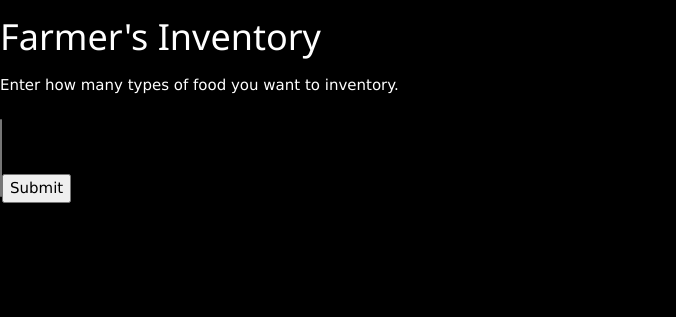
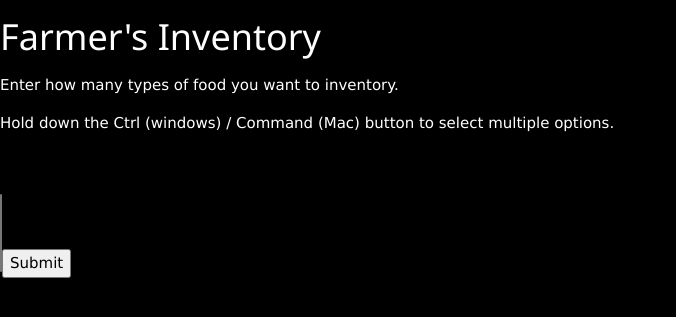
Before and after one commit to software-for-change/org-farm, a PHP site: page /farmer.php in a window 1280 px wide. Shown: the top 317 px of the page, without its empty margins (0-676 px from the left). Run offline with PHP 8.4, Linux system fonts and the light colour scheme; data that the repository does not hold is empty; some libraries are stand-ins or nearby versions; some web fonts are replaced.

Commit message:
included instructions for how to use the mutliple select buttons

```diff
--- a/farmer.php
+++ b/farmer.php
@@ -30,7 +30,7 @@
 
     <label for="inputs"> Enter how many types of food you want to inventory.
     </label>
-
+    <p>Hold down the Ctrl (windows) / Command (Mac) button to select multiple options.</p>
     <br><br>
     <?php
     echo "<select name='id' multiple=''>";
```
